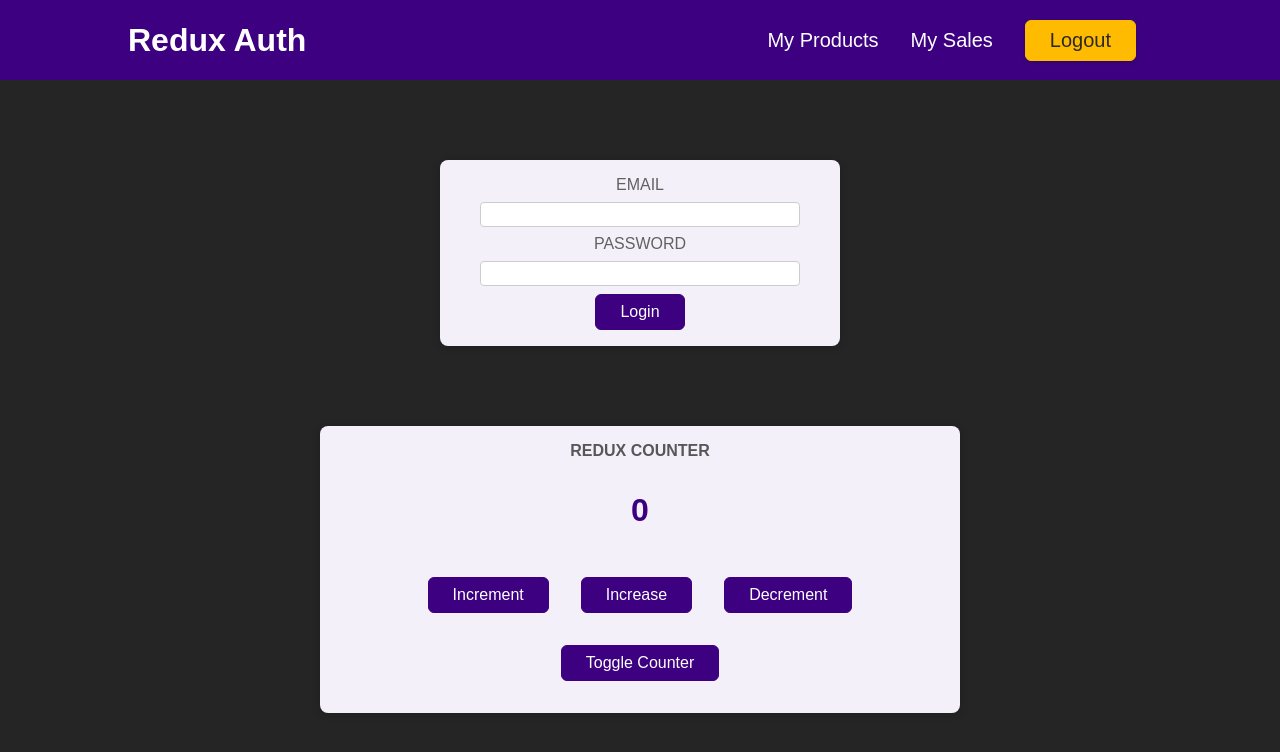
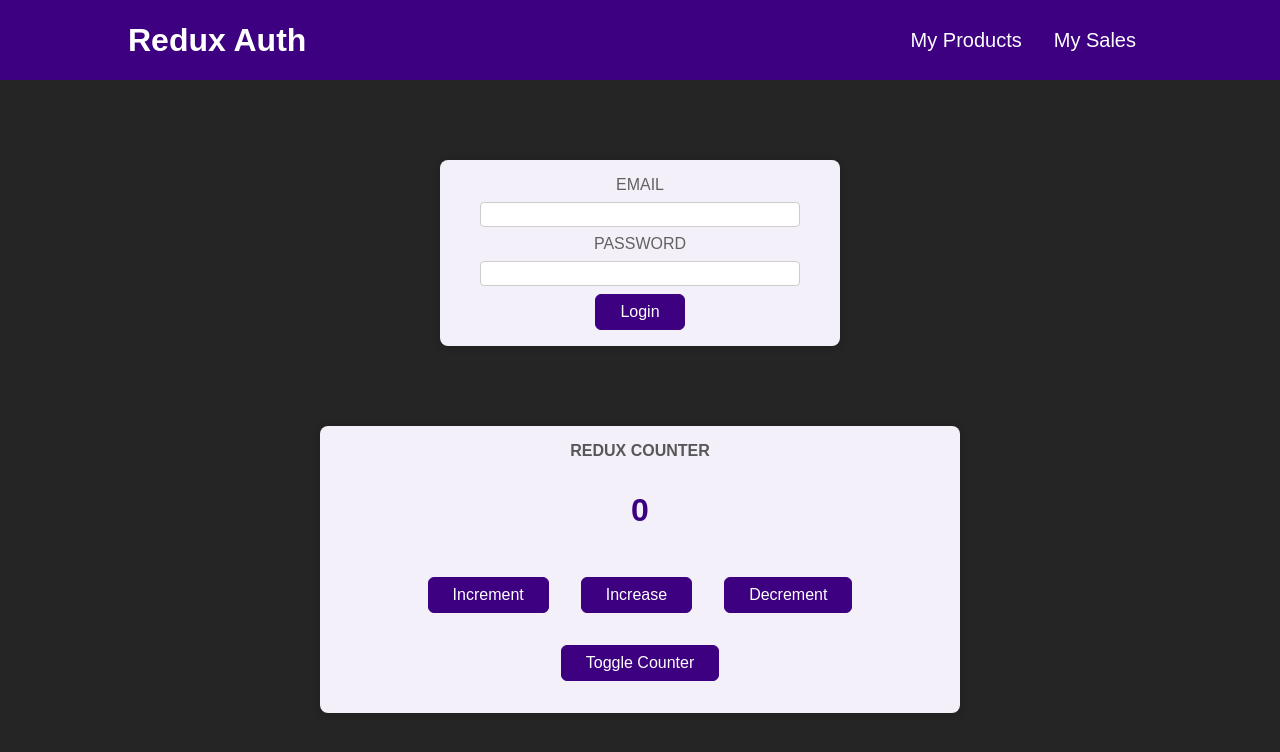
Before and after one commit to KennedyMungai/redux-revisited, a React (Create React App) app: page / in a window 1280 px wide. Shown: the top 752 px of the page. Built offline with nearby package versions, Linux system fonts and the light colour scheme.

Commit message:
Made sure the logout button is only shown when a user is already logged in

```diff
--- a/src/components/Header.js
+++ b/src/components/Header.js
@@ -3,6 +3,8 @@ import classes from './Header.module.css';
 
 const Header = () =>
 {
+  const isAuth = useSelector((state) => state.auth.isAuthenticated)
+
   return (
     <header className={classes.header}>
       <h1>Redux Auth</h1>
@@ -14,9 +16,9 @@ const Header = () =>
           <li>
             <a href='/'>My Sales</a>
           </li>
-          <li>
+          {isAuth && <li>
             <button>Logout</button>
-          </li>
+          </li>}
         </ul>
       </nav>
     </header>
```
